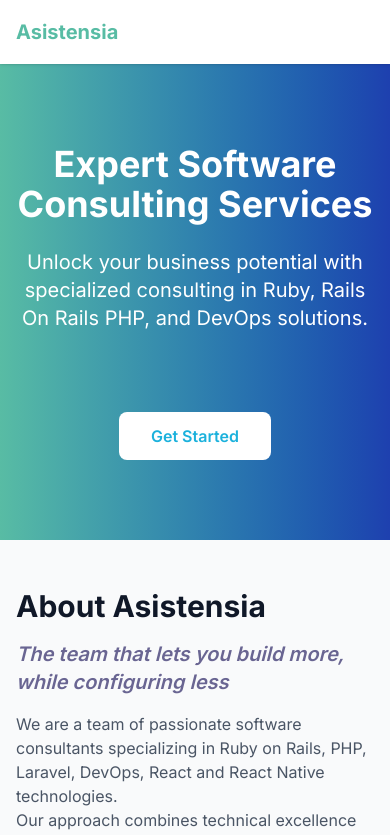
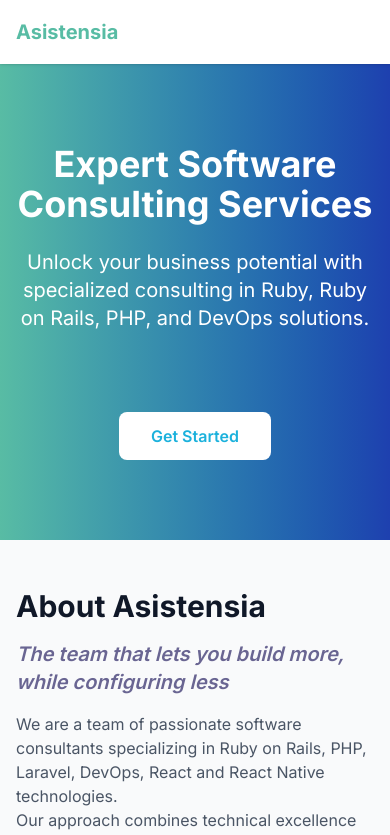
Before and after one commit to ahmadhasankhan/vercel, a Next.js app: page / in a window 390 px wide. Shown: the top 835 px of the page. Built offline with nearby package versions, Linux system fonts and the light colour scheme.

Commit message:
Fixed typo

```diff
--- a/src/app/components/AskQuestion.tsx
+++ b/src/app/components/AskQuestion.tsx
@@ -63,7 +63,7 @@ export default function AskQuestion () {
   };
 
   return (
-    <div className="w-full md:h-[140vh] pb-10 md:pb-0">
+    <div className="w-full md:h-[100vh] pb-10 md:pb-0">
       <h4 className="text-[#413e66] text-[36px] font-bold text-center md:pt-8 pt-2">Frequently Asked Questions</h4>
        <p className="text-[#535074] text-center text-xl pt-3 p-2 md:p-0">Team with a strong tech experience who always gets your work done.</p>
 
@@ -104,7 +104,6 @@ export default function AskQuestion () {
         ))}
       </div>
 
-
     </div>
   )
 }
--- a/src/app/components/ServicestSection.tsx
+++ b/src/app/components/ServicestSection.tsx
@@ -49,7 +49,7 @@ const services = [
   },
   {
     title: "WordPress",
-    description: "Custom wordpress website, optimiztion and SEO friendly.",
+    description: "Custom wordpress website, optimization and SEO friendly.",
     icon: (
       <FontAwesomeIcon icon={faWordpress} className="h-8 w-8 text-[#21759b]" />
     ),
@@ -157,7 +157,7 @@ export default function ServicesSection() {
               className="bg-gray-50 p-8 rounded-xl hover:shadow-lg transition duration-500 transform"
             >
               <div className="">{service.icon}</div>
-              <h3 className="text-xl font-semibold mb-3">{service.title}</h3>
+              <h1 className="text-xl font-semibold mb-3">{service.title}</h1>
               <p className="text-gray-600">{service.description}</p>
             </div>
           ))}
--- a/src/app/page.tsx
+++ b/src/app/page.tsx
@@ -38,11 +38,11 @@ export default function Home() {
         <nav className="bg-white shadow-sm sticky top-0 z-50">
           <div className="max-w-7xl mx-auto px-4 sm:px-6 lg:px-8">
             <div className="flex justify-between h-16">
-              <div className="flex items-center">
+              <h1 className="flex items-center">
                 <a href="/" className="text-xl font-bold text-primary">
                   Asistensia
                 </a>
-              </div>
+              </h1>
               <div className="hidden md:flex items-center space-x-8">
                 <a href="#about" className="text-gray-700 hover:text-[#1bb1dc]">
                   About us
@@ -84,13 +84,12 @@ export default function Home() {
                 Expert Software Consulting Services
               </h1>
 
-              <p className="text-xl md:text-2xl max-w-4xl mx-auto">
+              <h1 className="text-xl md:text-2xl max-w-4xl mx-auto">
                 Unlock your business potential with specialized consulting in
-                Ruby, Rails On Rails PHP, and DevOps solutions.
-              </p>
+                Ruby, Ruby on Rails, PHP, and DevOps solutions.
+              </h1>
               <div className="mt-10">
-                <a
-                  href="#contact"
+                <a href="#contact"
                   className="mt-10 inline-block bg-white text-[#1bb1dc] font-semibold px-8 py-3 rounded-lg hover:bg-gray-100 transition duration-300"
                 >
                   Get Started
```
